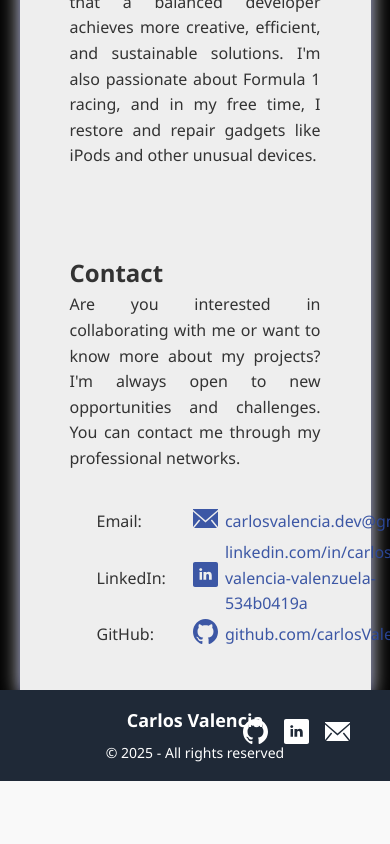
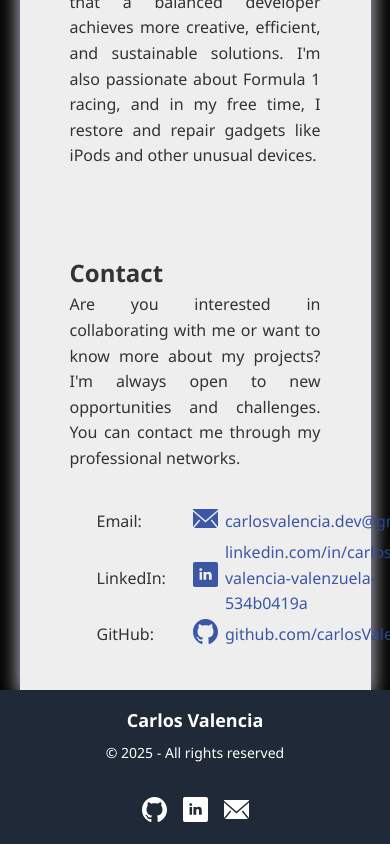
Before and after one commit to carlosValencia01/personal-page, a React (Vite) app: page /about-me in a window 390 px wide. Shown: the part 7181-8025 px from the top of the page. Before the commit the page ends 7962 px from the top, so only its background shows below. Built offline with nearby package versions, Linux system fonts and the light colour scheme; no server answers; what @huggingface/inference would draw is missing.

Commit message:
fix: footer for small screens

```diff
--- a/src/Components/Footer.css
+++ b/src/Components/Footer.css
@@ -43,3 +43,21 @@
     position: absolute;
     right: 2rem;
   }
+
+@media (max-width: 580px) {
+  .footer-container{
+    display: flex;
+    flex-direction: row;
+    justify-content: center;
+  }
+  .footer-social {
+    position: relative;
+    width: 100%;
+    justify-content: center;
+    right: 0;
+  }
+  .footer-brand{
+    width: 100%;
+    justify-content: center;
+  }
+}
```
Also changed, not shown: 1 other file (tests, documents, lock files or other folders).
